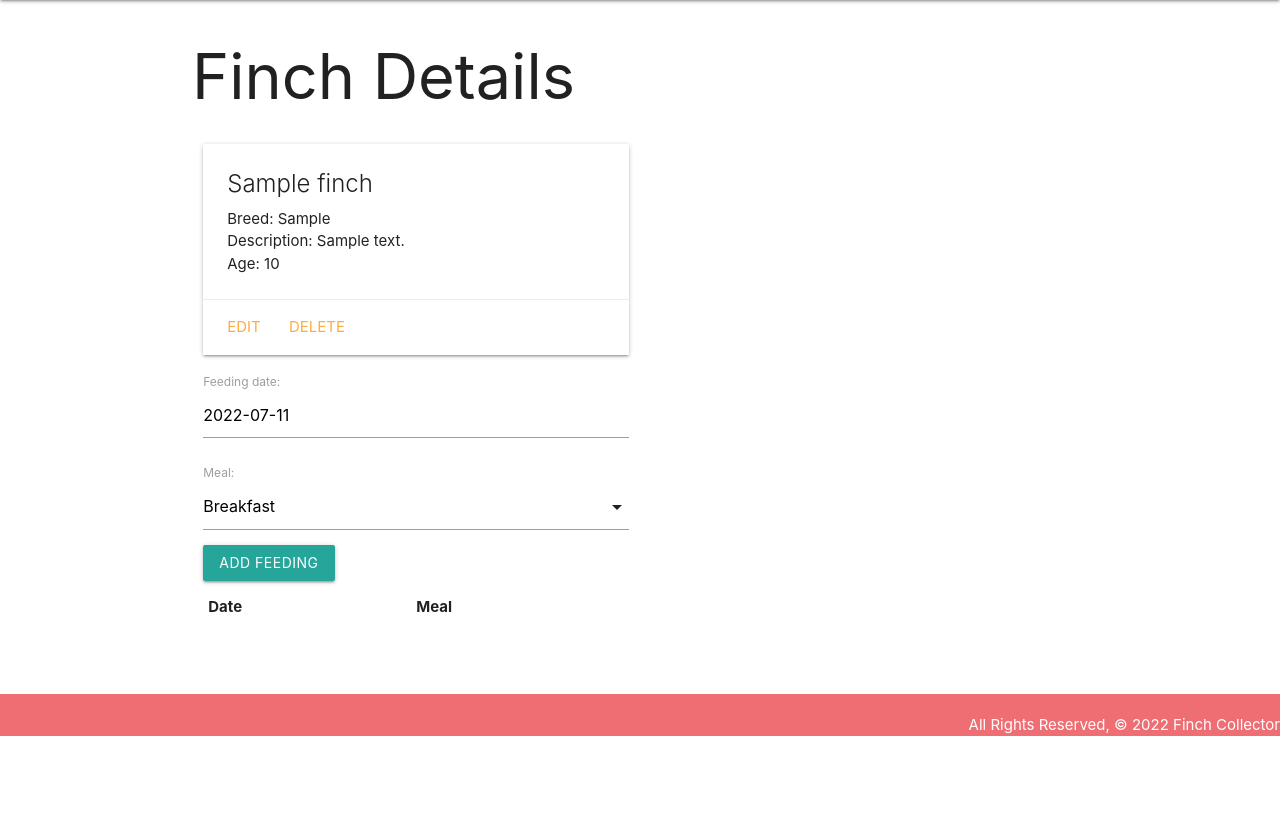
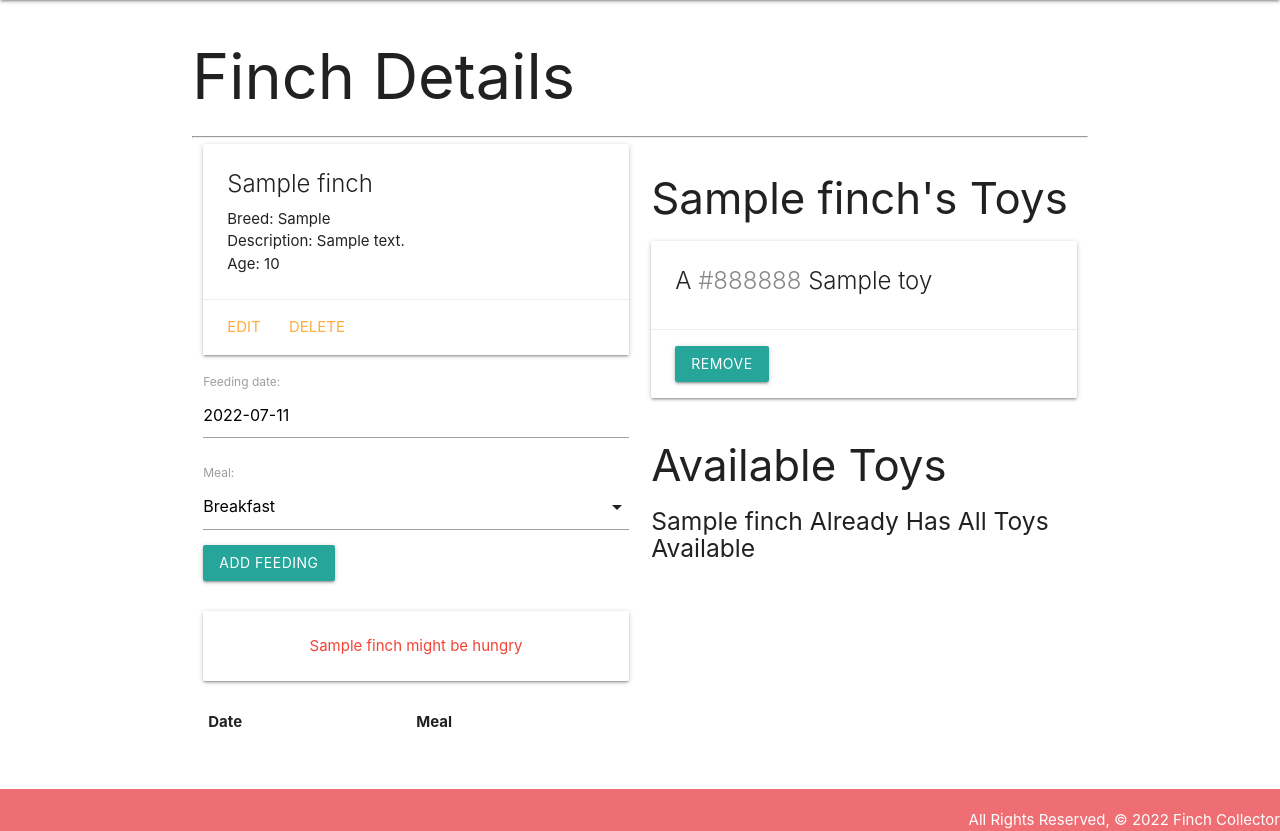
Before and after one commit to danzoboyo10/finchcollector, a Django app: page /finches/1/ in a window 1280 px wide. Shown: the part 64-895 px from the top of the page. Before the commit the page ends 800 px from the top, so only its background shows below. Run offline with Django 4.2, Linux system fonts and the light colour scheme; tables that the repository leaves empty hold one stand-in row (values such as "Sample post"); lists and menus that the app fills with data are empty.

Commit message:
wip: many to many relationship (still working on debugging)

```diff
--- a/finchcollector/main_app/models.py
+++ b/finchcollector/main_app/models.py
@@ -1,5 +1,3 @@
-from email.policy import default
-from statistics import mode
 from django.db import models
 from datetime import date
 from django.urls import reverse
@@ -10,11 +8,26 @@
   ('D', 'Dinner')
 )
 
+class Toy(models.Model):
+  name = models.CharField(max_length=50)
+  color = models.CharField(max_length=20)
+
+def __str__(self):
+  return f'{self.color} {self.name}'
+
+def get_absolute_url(self):
+  return reverse('toys_detail', kwargs={'pk': self.id})
+
+
 class Finch(models.Model):
   name = models.CharField(max_length=100)
   breed = models.CharField(max_length=100)
   description = models.TextField(max_length=250)
   age = models.IntegerField()
+  toys = models.ManyToManyField(Toy)
+
+def fed_for_today(self):
+    return self.feeding_set.filter(date=date.today()).count() >= len(MEALS)
 
 class Feeding(models.Model):
   date = models.DateField('feeding date')
--- a/finchcollector/main_app/templates/finches/detail.html
+++ b/finchcollector/main_app/templates/finches/detail.html
@@ -25,6 +25,17 @@
       {% csrf_token %} {{ feeding_form.as_p }}
       <input type="submit" class="btn" value="Add Feeding" />
     </form>
+    <br />
+    {% if finch.fed_for_today %}
+    <div class="card-panel teal-text center-align">
+      {{finch.name}} has been fed all meals for today
+    </div>
+    {% else %}
+    <div class="card-panel red-text center-align">
+      {{finch.name}} might be hungry
+    </div>
+    {% endif %}
+
     <table class="striped">
       <thead>
         <tr>
@@ -42,7 +53,52 @@
       </tbody>
     </table>
   </div>
+  <hr />
+<div class="row">
+  <div class="col s6">
+    <h3>{{ finch.name }}'s Toys</h3>
+    {% if finch.toys.count %} {% for toy in finch.toys.all %}
+    <div class="card">
+      <div class="card-content">
+        <span class="card-title">
+          A <span style="color: {{ toy.color }}">{{ toy.color }}</span>
+          {{ toy.name }}
+        </span>
+      </div>
+      <div class="card-action">
+        <form action="{% url 'assoc_toy_delete' finch.id toy.id %}" method="post">
+          {% csrf_token %}
+          <button type="submit" class="btn">Remove</button>
+        </form>
+      </div>
+    </div>
+    {% endfor %} {% else %}
+    <h5>No Toys :(</h5>
+    {% endif %}
+  </div>
+  <div class="col s6">
+    <h3>Available Toys</h3>
+    {% if toys.count %} {% for toy in toys.all %}
+    <div class="card">
+      <div class="card-content">
+        <span class="card-title">
+          A <span style="color: {{ toy.color }}">{{ toy.color }}</span>
+          {{ toy.name }}
+        </span>
+      </div>
+      <div class="card-action">
+        <form action="{% url 'assoc_toy' finch.id toy.id %}" method="post">
+          {% csrf_token %}
+          <button type="submit" class="btn">Add</button>
+        </form>
+      </div>
+    </div>
+    {% endfor %} {% else %}
+    <h5>{{finch.name}} Already Has All Toys Available</h5>
+    {% endif %}
+  </div>
   <script>
+
       var dateEl = document.getElementById('id_date');
       M.Datepicker.init(dateEl, {
       format: 'yyyy-mm-dd',
--- a/finchcollector/main_app/urls.py
+++ b/finchcollector/main_app/urls.py
@@ -11,5 +11,6 @@
   path('finches/<int:pk>/update/', views.FinchUpdate.as_view(), name='finches_update'),
   path('finches/<int:pk>/delete/', views.FinchDelete.as_view(), name='finches_delete'),
   path('finches/<int:finch_id>/add_feeding/', views.add_feeding, name='add_feeding'),
+  path('finches/<int:finch_id>/assoc_toy/<int:toy_id>/', views.assoc_toy, name='assoc_toy'),
 
 ]
--- a/finchcollector/main_app/views.py
+++ b/finchcollector/main_app/views.py
@@ -1,7 +1,7 @@
 from django.shortcuts import render, redirect
 from django.views.generic.edit import CreateView, UpdateView, DeleteView
 from django.views.generic.detail import DetailView
-from .models import Finch
+from .models import Finch, Toy
 from .forms import FeedingForm
 
 def home(request):
@@ -18,10 +18,11 @@
 def finches_detail(request, finch_id):
   finch = Finch.objects.get(id=finch_id)
   feeding_form = FeedingForm()
+  toys_finch_doesnt_have = Toy.objects.exclude(id__in = finch.toys.all().values_list('id'))
   return render(request, 'finches/detail.html', {
-    'finch': finch, 'feeding_form': feeding_form
+    'finch': finch, 'feeding_form': feeding_form,
+    'toys': toys_finch_doesnt_have
   })
-
 def add_feeding(request, finch_id):
   form = FeedingForm(request.POST)
   if form.is_valid():
@@ -30,6 +31,9 @@
     new_feeding.save()
   return redirect('detail', finch_id=finch_id)
 
+def assoc_toy(request, finch_id, toy_id):
+  Finch.objects.get(id=finch_id).toys.add(toy_id)
+  return redirect('detail', finch_id=finch_id)
 
 class FinchCreate(CreateView):
   model = Finch
```
Also changed, not shown: finchcollector/main_app/migrations/0004_toy.py (added), finchcollector/main_app/migrations/0005_finch_toys.py (added).
